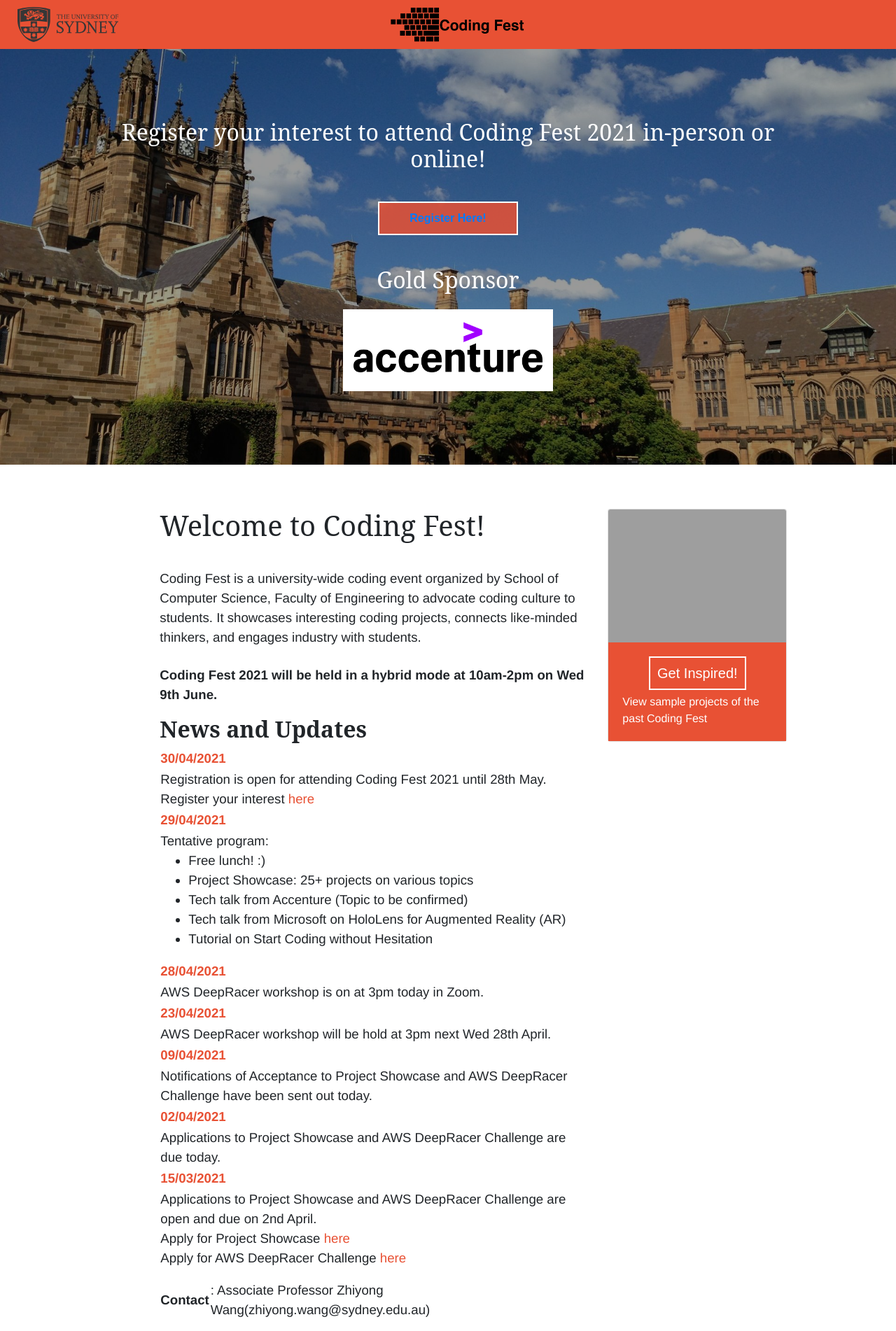
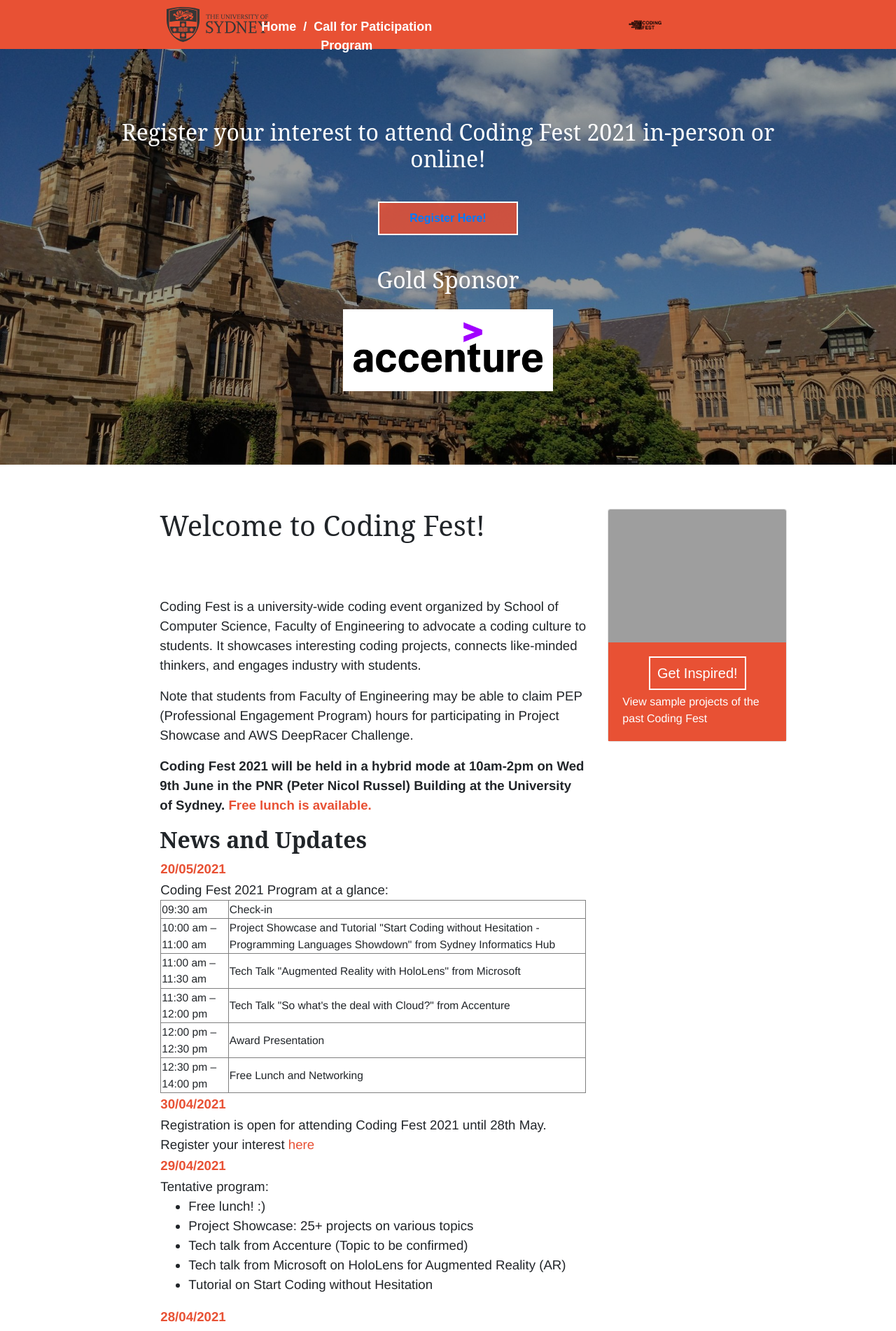
Before and after one commit to codingfestsydney/codingfestWeb, a Jekyll site: the page built from index.md, in a window 1280 px wide. Shown: the top 1902 px of the page at 70% size. Built offline with Jekyll 4.4.1, drawn with Linux system fonts in a browser that asks for light colours; nearby versions of some CDN libraries; our own code applies the rules of GitHub Pages for plain Markdown files.

Commit message:
Change Logo and index

```diff
--- a/_layouts/default.html
+++ b/_layouts/default.html
@@ -176,21 +176,47 @@
         .intextlink:active{
             color: #e85134;
         }
+        .navitem{
+            padding-top: 25px;
+            font-size: large;
+            font-family: Arial, Helvetica, sans-serif;
+            font-weight: bold;
+            text-align: center;
+        }
+        .navispan{
+            color: white;
+            margin-right: 5px;
+        }
     </style>
 </head>
 
 <body>
     <div class="container-fluid">
         <div class="row banner" style="background-color: #e85134;display: flex;">
+            <div class="col-2">
+            </div>
             <div class="col-1">
                 <img src='https://codingfestsydney.github.io/assets/files/USydLogo.svg' class="logo">
             </div>
-            <div class="col-4">
+            <div class="col-5">
+                <div class="row">
 
+                    <div class="col-8 navitem">
+                        <a href="#"><span class="navispan">Home</span></a>
+                        <span class="navispan">/</span>
+                        <a href="#"><span class="navispan">Call for Paticipation</span></a>
+                        <a href="#"><span class="navispan">Program</span></a>
+                    </div>
+                    <!-- <div class="col-3 navitem"></div>
+                    <div class="col-3 navitem"></div>
+                    <div class="col-3 navitem">Program</div> -->
+
+                </div>
             </div>
             <div class="col-1">
                 <img src='https://codingfestsydney.github.io/assets/files/festlogo.png' class="logo">
             </div>
+            <div class="col-1"></div>
             <!-- <div class="col slogan-top">
                 Coding Fest
             </div> -->
@@ -244,20 +270,25 @@
                 <h1 style="padding-bottom: 30px;">
                     Welcome to Coding Fest!
                 </h1>
-                <p style="font-family: Helvetica;font-size: 14pt; padding-bottom: 10px;">
+                <br>
+                <p></p>
+                <span style="font-family: Helvetica;font-size: 14pt; padding-bottom: 10px;">
                     Coding Fest is a university-wide coding event organized by School of Computer Science, Faculty of
-                    Engineering to advocate coding culture to students. It showcases interesting coding projects,
+                    Engineering to advocate a coding culture to students. It showcases interesting coding projects,
                     connects
                     like-minded thinkers, and engages industry with students.
-                </p>
-                <!-- <p style="font-family: Helvetica;font-size: 14pt">
-                    Note that students from Faculty of Engineering may be able to claim PEP (Professional Engagement Program) hours for participation in Coding Fest 2021 project showcase and AWS DeepRacer Challenge.
-                </p> -->
-                <p style="font-family: Helvetica;font-size: 14pt">
+                </span>
 
+                <p></p>
+                <span style="font-family: Helvetica;font-size: 14pt">
+                    Note that students from Faculty of Engineering may be able to claim PEP (Professional Engagement Program) hours for participating in Project Showcase and AWS DeepRacer Challenge.
+                </span>
+                <p></p>
+                 <span style="font-family: Helvetica;font-size: 14pt">
+                    <b>Coding Fest 2021 will be held in a hybrid mode at 10am-2pm on Wed 9th June in the PNR (Peter Nicol Russel) Building at the University of Sydney.</b>
+                 </span>
+                 <span style="font-family: Arial, Helvetica, sans-serif;font-size: 14pt;color:#e85134;font-weight: bold;">Free lunch is available.</span>
 
-                    <b>Coding Fest 2021 will be held in a hybrid mode at 10am-2pm on Wed 9th June.</b>
-                </p>
                 <p style="font-family: Helvetica;font-size: 14pt">
 
                 <h2 style="font-weight: bold;">
@@ -265,6 +296,59 @@
                 </h2>
 
                 <table style="font-family: Helvetica;font-size: 14pt">
+                    <tr>
+                        <td class="timedatatable">
+                            20/05/2021
+                        </td>
+                    </tr>
+                    <tr>
+                        <td>
+                            Coding Fest 2021 Program at a glance:<br>
+
+                            <table style="font-size: smaller;" border="1">
+                                <tr>
+                                    <td>
+                                        09:30 am
+                                    </td>
+                                    <td>
+                                        Check-in
+                                    </td>
+                                </tr>
+                                <tr>
+                                    <td>
+                                        10:00 am – 11:00 am
+                                    </td>
+                                    <td>
+                                        Project Showcase and Tutorial "Start Coding without Hesitation - Programming Languages Showdown" from Sydney Informatics Hub
+                                    </td>
+                                </tr>
+                                <tr>
+                                    <td>11:00 am – 11:30 am</td>
+                                    <td> Tech Talk "Augmented Reality with HoloLens" from Microsoft</td>
+                                </tr>
+                                <tr>
+                                    <td>
+                                        11:30 am – 12:00 pm
+                                    </td>
+                                    <td>
+                                        Tech Talk "So what's the deal with Cloud?" from Accenture
+                                    </td>
+                                </tr>
+                                <tr>
+                                    <td>
+                                        12:00 pm – 12:30 pm
+                                    </td>
+                                    <td>
+                                        Award Presentation
+                                    </td>
+                                </tr>
+                                <tr>
+                                    <td>12:30 pm – 14:00 pm</td>
+                                    <td> Free Lunch and Networking</td>
+                                </tr>
+                            </table>
+                    </tr>
+
                     <tr>
                         <td class="timedatatable">
                             30/04/2021
```
Also changed, not shown: other parts of _layouts/default.html (+2 -2 lines), assets/files/festlogo.png, assets/files/festlogo2.png (deleted), assets/files/festlogo_b.png (added).
